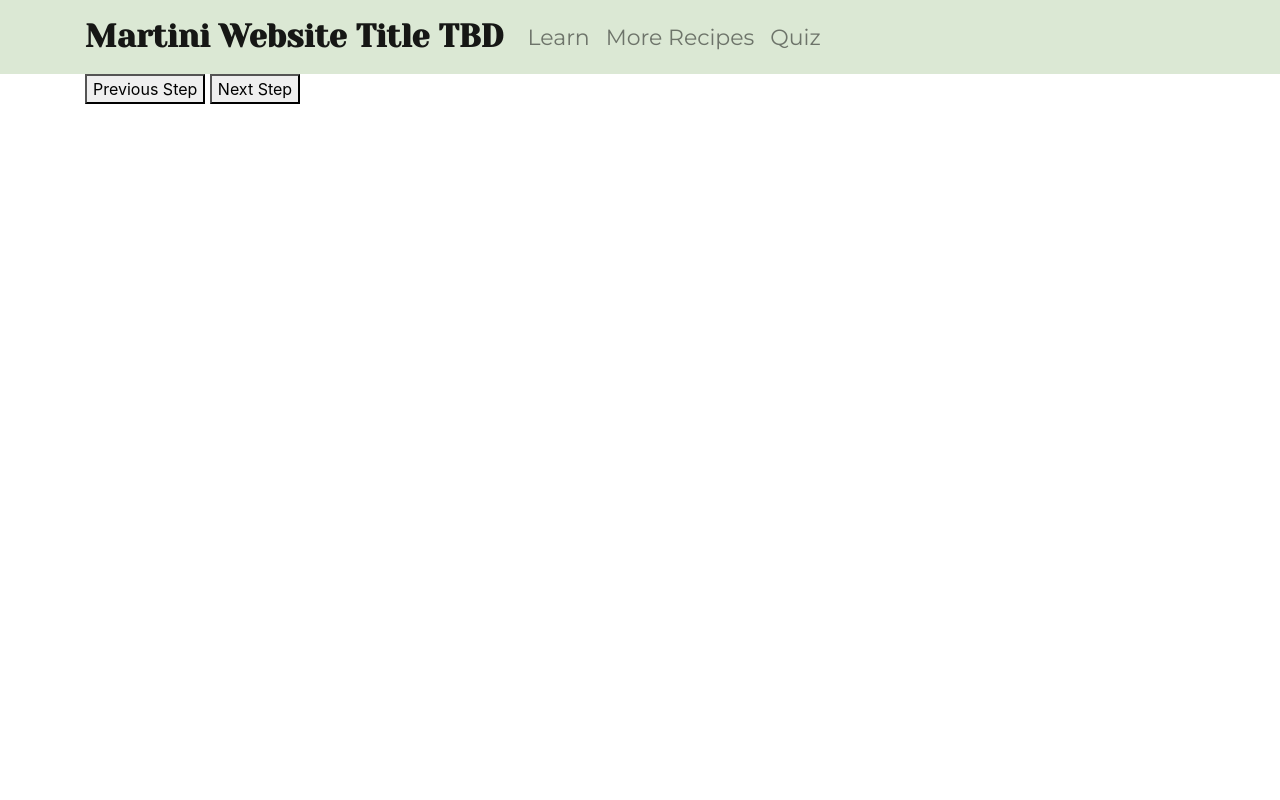
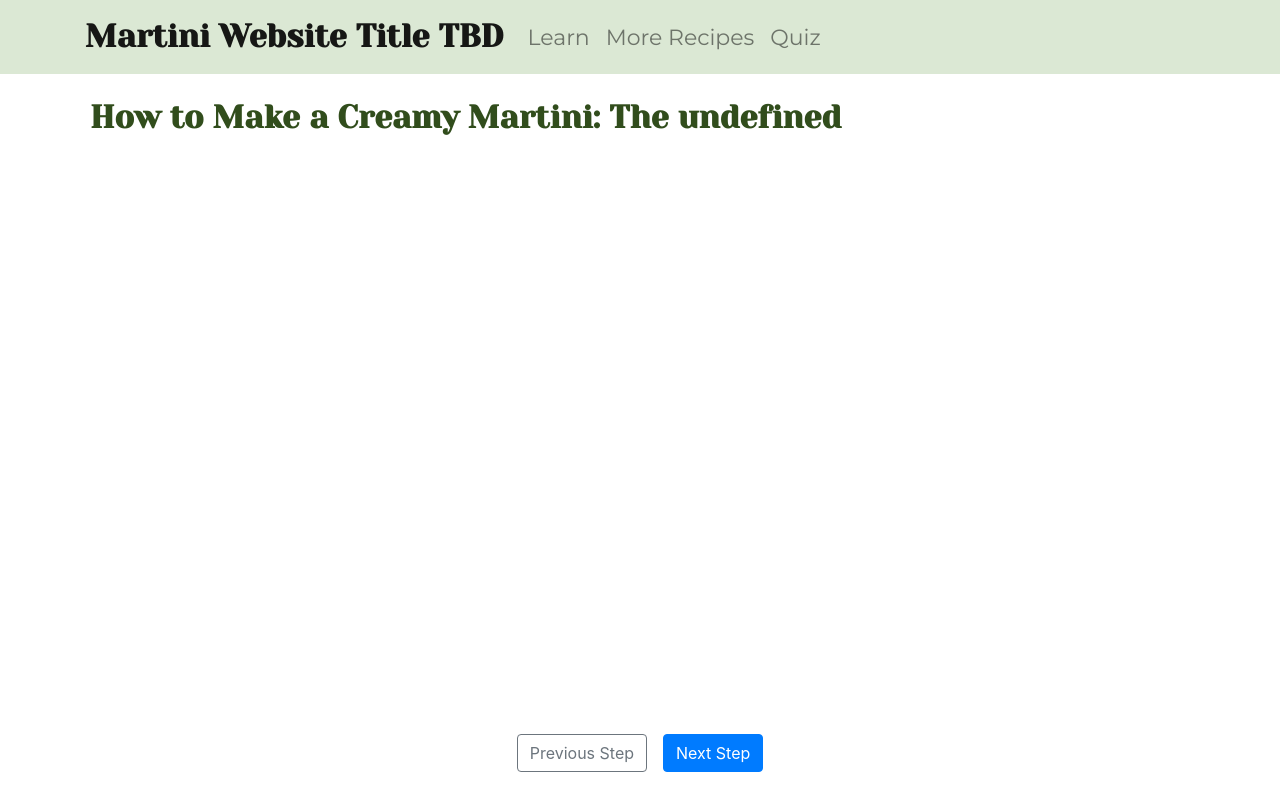
Before and after one commit to rfig1226/MartiniUIFinal, a Flask app: page /recipe/1 in a window 1280 px wide. Run offline with Flask 3, Linux system fonts and the light colour scheme; some libraries are stand-ins or nearby versions.

Commit message:
adding some light styling for recipe section

```diff
--- a/lesson_data.json
+++ b/lesson_data.json
@@ -51,7 +51,8 @@
         "step_title": "Step 1: Chill Martini Glasses",
         "step_details": [
           "Chill martini glasses in freezer for at least 10 minutes prior to serving."
-        ]
+        ],
+        "step_video": "video placeholder"
       },
       "step2": {
         "step_title": "Step 2: Mix Ingredients",
@@ -59,7 +60,8 @@
           "Fill your shaker ½ of the way with ice.",
           "Pour the vodka, triple sec, lemon juice and sugar into the cocktail shaker.",
           "Close the shaker either with a lid or smaller tin."
-        ]
+        ],
+        "step_video": "video placeholder"
       },
       "step3": {
         "step_title": "Step 3: Shake!",
@@ -67,14 +69,16 @@
           "Firmly grip the shaker with both hands – one hand on the top and one hand on the bottom.",
           "Shake in a circular motion until the shaker produces condensation.",
           "Separate the two shaking units once done."
-        ]
+        ],
+        "step_video": "video placeholder"
       },
       "step4": {
         "step_title": "Step 4: Serve",
         "step_details": [
           "Run the lemon twist around the edge of the chilled martini glass and dunk in a small amount of sugar for a coated rim.",
           "Strain the martini and pour into the glass (might require extra strainer tool if using a Boston shaker)."
-        ]
+        ],
+        "step_video": "video placeholder"
       }
     }
   },
--- a/static/main.css
+++ b/static/main.css
@@ -240,3 +240,65 @@
 .step-item.active {
     display: block; /* Only display the active step */
 }
+
+
+.recipe-header {
+    padding: 20px;
+    font-family: 'Yeseva One', serif;
+    font-weight: bold;
+    font-size: 32px;
+    color: #314D1C;
+}
+
+.step-title {
+    font-family: 'Montserrat', serif;
+    font-size: 28px;
+    font-style: italic;
+    font-weight: bold;
+}
+
+.sub-step-item {
+    margin-bottom: 15px;
+}
+
+.sub-step-description {
+    font-family: 'Montserrat', serif;
+    font-size: 20px;
+    color: black;
+    display: inline-block;
+    white-space: normal;
+    vertical-align: top;
+    max-width: 95%;
+}
+
+.sub-step-num {
+    font-size: 22px;
+    color: #314D1C;
+    font-family: 'Yeseva One', serif;
+    margin-right: 7px;
+    display: inline-block;
+    vertical-align: top;
+}
+
+
+.fixed-bottom {
+    position: fixed; /* Fix to the bottom */
+    bottom: 20px;      /* Position it at the bottom of the page */
+    left: 0;        /* Stretch across the page */
+    width: 100%;    /* Ensure it spans the width of the viewport */
+    background: #FFF; /* Set a background color if needed */
+}
+
+.step-video-container {
+    margin-top: 20px;
+    margin-bottom: 20px;
+    display: flex;
+    justify-content: center; /* Center horizontally */
+    align-items: center;
+}
+
+.step-video {
+    width: 300px;
+    height: 300px;
+    background-color: grey;
+}
--- a/static/recipe.js
+++ b/static/recipe.js
@@ -7,8 +7,16 @@
     dataType: "json", // Ensure you're expecting a JSON response
     success: function (response) {
       // Update page content with the fetched data
-      var recipeData = response.data;
-      createSteps(recipeData);
+      var recipe_data = response.data;
+
+      $(".recipe-header").text(
+        `How to Make a ${
+          recipe_data.flavor_profile.charAt(0).toUpperCase() +
+          recipe_data.flavor_profile.slice(1).toLowerCase()
+        } Martini: The ${recipe_data.recipe_name}`
+      );
+
+      createSteps(recipe_data);
     },
     error: function (xhr, status, error) {
       console.error("Error fetching recipe data:", error);
@@ -23,9 +31,13 @@
   for (let step in recipe_steps) {
     console.log(step);
     let step_title = recipe_steps[step].step_title;
+    let step_video = recipe_steps[step].step_video;
     console.log(step_title);
     let step_element = $(`<div class="step-item" id="${step}">
             <div class="step-title">${step_title}</div>
+            <div class="step-video-container">
+                <div class="step-video">${step_video}</div>
+            </div>
             <div class="sub-steps" id="sub-${step}"></div>
             </div>`);
 
@@ -34,7 +46,10 @@
 
     for (let sub_step in sub_steps) {
       let sub_step_element = $(
-        `<div class="sub-step-item">${sub_steps[sub_step]}</div>`
+        `<div class="sub-step-item">
+            <div class="sub-step-num">${parseInt(sub_step) + 1}.</div>
+            <div class="sub-step-description">${sub_steps[sub_step]}</div>
+        </div>`
       );
       console.log(sub_step_element);
       $(`#sub-${step}`).append(sub_step_element);
@@ -43,6 +58,10 @@
     if (step === "step1") {
       step_element.addClass("active");
     }
+  }
+
+  if ($(".step-item.active").is(":first-child")) {
+    $("#prev-step-btn").prop("disabled", true);
   }
 }
 
@@ -56,6 +75,19 @@
     if (nextStep.length) {
       currentActive.removeClass("active");
       nextStep.addClass("active");
+      // Always enable the 'Previous Step' button when moving from the first step
+      $("#prev-step-btn").prop("disabled", false);
+    }
+
+    // Automatically append the button if it's the last step
+    if (!nextStep.next(".step-item").length) {
+      $(this).text("Test Your Knowledge"); // Change the button text to "Go to Quiz"
+      $(this)
+        .off("click")
+        .click(function () {
+          // Remove previous click handlers and add new one
+          window.location.href = "/recipe_quiz/" + recipe_id; // Redirect to the quiz page
+        });
     }
   });
 
@@ -66,6 +98,17 @@
     if (prevStep.length) {
       currentActive.removeClass("active");
       prevStep.addClass("active");
+      $("#next-step-btn").prop("disabled", false);
+    }
+
+    if (prevStep.is(":first-child")) {
+      $("#prev-step-btn").prop("disabled", true);
+    }
+
+    // Remove the quiz button if not on the last step anymore
+    if (!prevStep.is(":last-child")) {
+      // Check if it's no longer the last step
+      $("#go-recipe-quiz-btn").remove();
     }
   });
 });
--- a/templates/recipe.html
+++ b/templates/recipe.html
@@ -10,9 +10,25 @@
 </script>
 
 <div class="container">
-  <div class="row recipe-header"></div>
-  <div class="recipe-steps"></div>
-  <button id="prev-step-btn">Previous Step</button>
-  <button id="next-step-btn">Next Step</button>
+  <div class="recipe-container">
+    <div class="row recipe-header"></div>
+    <div class="row justify-content-center">
+      <div class="col-md-8 recipe-steps"></div>
+    </div>
+  </div>
+
+  <div class="fixed-bottom bg-white">
+    <div class="container">
+      <div class="row toggle-steps-container justify-content-center">
+        <button id="prev-step-btn" class="btn btn-outline-secondary m-2">
+          Previous Step
+        </button>
+        <button id="next-step-btn" class="btn btn-primary m-2">
+          Next Step
+        </button>
+      </div>
+    </div>
+  </div>
+  <div class="go-recipe-quiz-container"></div>
 </div>
 {% endblock %}
```
